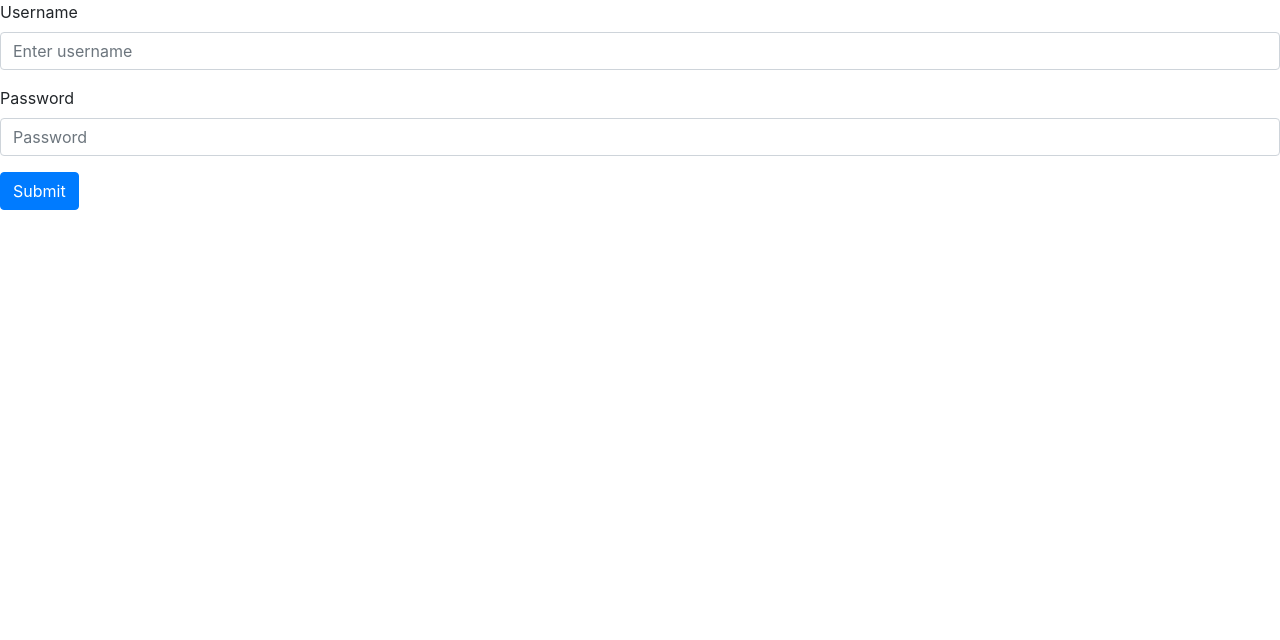
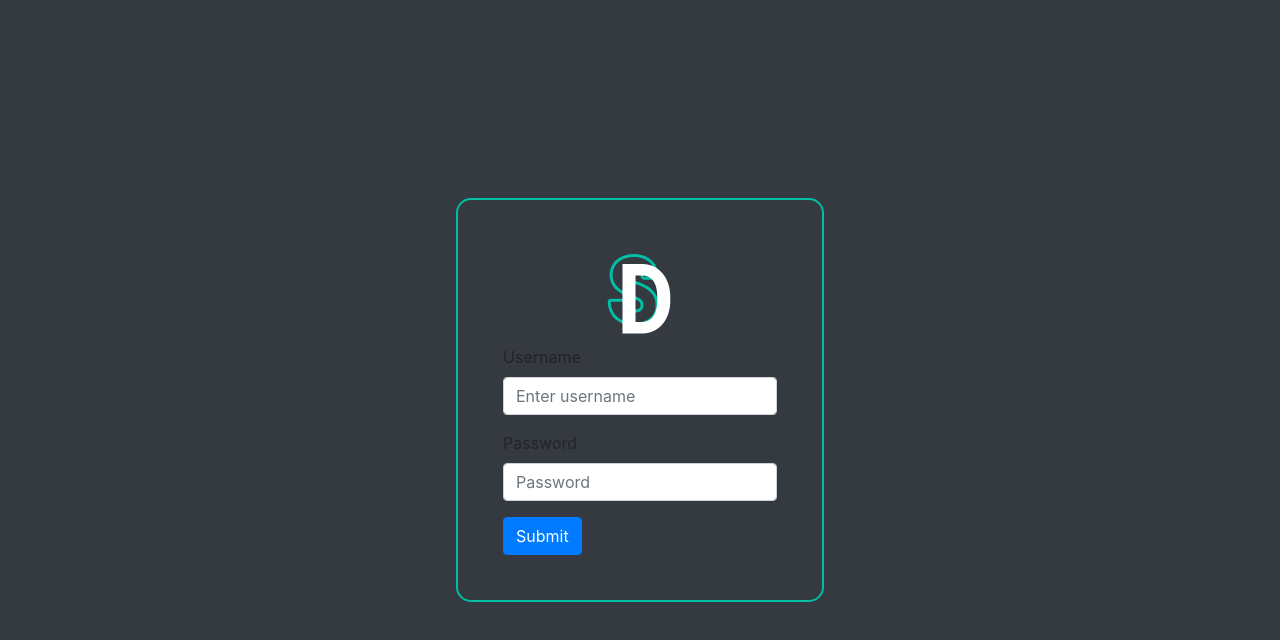
Before and after one commit to stancic/portfolio, a React (Create React App) app in the folder database-frontend/: page / in a window 1280 px wide. Shown: the top 640 px of the page. Built offline with nearby package versions, Linux system fonts and the light colour scheme; no server answers.

Commit message:
Added some classes and started styling

```diff
--- a/database-frontend/package.json
+++ b/database-frontend/package.json
@@ -9,6 +9,7 @@
 		"axios": "^0.21.0",
 		"cross-env": "^7.0.2",
 		"lodash": "^4.17.20",
+		"node-sass": "^5.0.0",
 		"nodemon": "^2.0.6",
 		"react": "^17.0.1",
 		"react-bootstrap": "^1.4.0",
@@ -45,5 +46,8 @@
 			"last 1 firefox version",
 			"last 1 safari version"
 		]
+	},
+	"devDependencies": {
+		"sass": "^1.29.0"
 	}
 }
--- a/database-frontend/src/App.js
+++ b/database-frontend/src/App.js
@@ -1,4 +1,5 @@
-import React, { useEffect, useState } from 'react'
+import React, { useEffect } from 'react'
+import './App.scss'
 import { initializeProjects } from './reducers/projectsReducer'
 import { useSelector, useDispatch } from 'react-redux'
 import Projects from './components/Projects'
@@ -22,12 +23,21 @@ function App() {
 
 	if(user === null){
 		return(
-			<LoginForm />
+			<div className="login-container">
+					<div className="img-and-login-form-container">
+						<div className="img-container">
+							<img src="./img/Logo.png" alt="" className="login-form-image" />
+						</div>
+						<div className="login-form-container">
+							<LoginForm />
+						</div>
+				</div>
+			</div>
 		)
 	}
 	else{
 		return (
-			<div>
+			<div className="form-container">
 				<div className="project-table-container">
 					<Projects projects={projects}/>
 				</div>
--- /dev/null
+++ b/database-frontend/src/App.scss
@@ -0,0 +1,23 @@
+*{
+	background-color: #343a40;
+}
+
+.login-container{
+	display: flex;
+	flex-direction: column;
+	justify-content: center;
+	align-items: center;
+	position: absolute;
+	width: 100%;
+	height: 100%;
+	.img-and-login-form-container{
+		padding: 45px;
+		border: 2px solid #00BFA6;
+		border-radius: 15px;
+		.img-container{
+			display: flex;
+			justify-content: center;
+		}
+	}
+
+}
```
Also changed, not shown: 1 other file (tests, documents, lock files or other folders).
